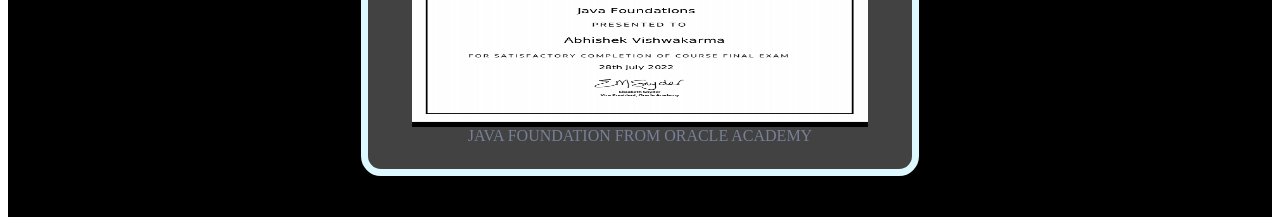
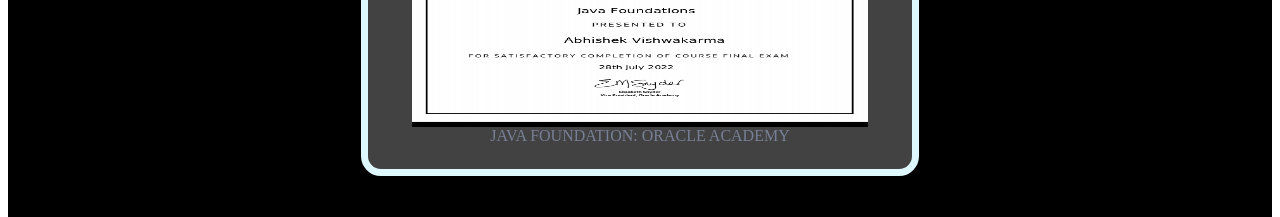
Before and after one commit to StartCodeWithAbhishek/Abhishek_Portfolio, a React (Create React App) app: page / in a window 1280 px wide. Shown: the part 3860-4077 px from the top of the page. Built offline with nearby package versions, Linux system fonts and the light colour scheme.

Commit message:
certification update2

```diff
--- a/src/components/Testimonials/Testimonial.jsx
+++ b/src/components/Testimonials/Testimonial.jsx
@@ -16,17 +16,17 @@ const Testimonial = () => {
     {
       img: certificate1,
       certificateName:
-        "JAVA FOUNDATION FROM ORACLE ACADEMY",
+        "JAVA FOUNDATION: ORACLE ACADEMY",
     },
     {
       img: certificate2,
       certificateName:
-        "PROGRAMMING ESSENTIALA IN C from CISCO NETWORKING ACADEMY",
+        "BESIC REACTJS : HACKERRANK",
     },
     {
       img: certificate3,
       certificateName:
-        "NSE-3 NETWORK SECURITY ASSOCIATE from FORTINET",
+        "BESIC JAVASCRIPT : HACKERRANK",
     },
     {
       img: certificate4,
```
